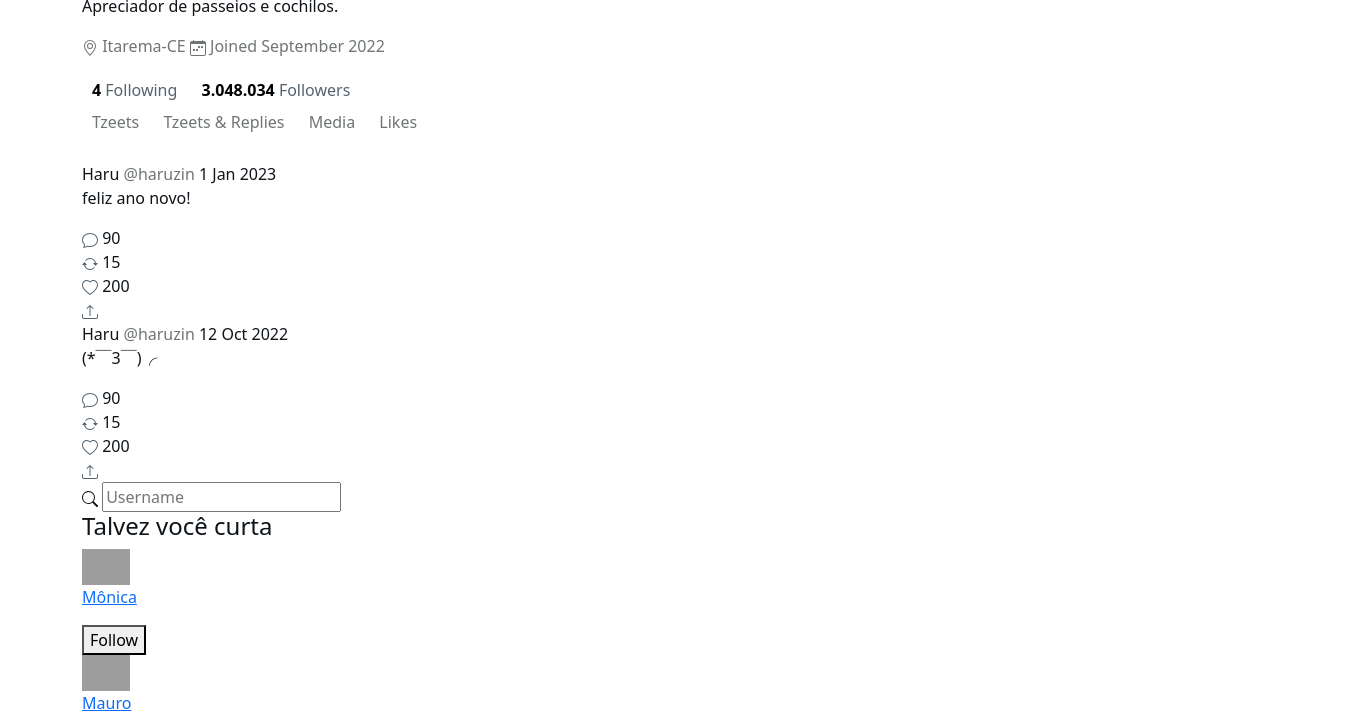
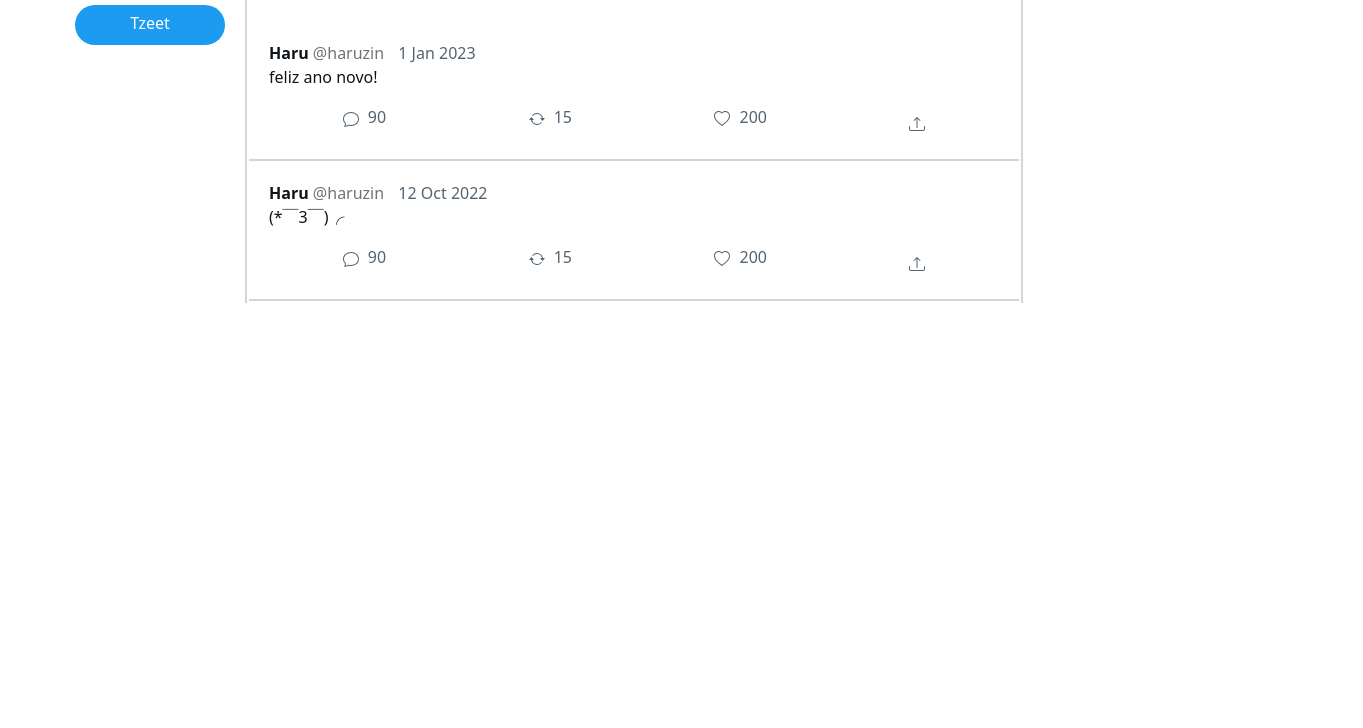
Before and after one commit to e-vie/lista-exerciciosWeb-tzeeter, a plain HTML site: page le03.html in a window 1280 px wide. Shown: the part 433-1161 px from the top of the page, 1363 px wide, since content can reach past the window. After the commit the page ends 800 px from the top, so only its background shows below. Drawn offline with nearby package versions, Linux system fonts and the light colour scheme; grey boxes are pictures that could not be loaded.

Commit message:
Update le03.html

```diff
--- a/le03.html
+++ b/le03.html
@@ -5,7 +5,7 @@
     <meta name="viewport" content="width=device-width, initial-scale=1.0">
     <link href="https://cdn.jsdelivr.net/npm/bootstrap@5.1.3/dist/css/bootstrap.min.css" rel="stylesheet" integrity="sha384-1BmE4kWBq78iYhFldvKuhfTAU6auU8tT94WrHftjDbrCEXSU1oBoqyl2QvZ6jIW3" crossorigin="anonymous">
     <title>Haru</title>
-    <link rel="stylesheet" href="le01.css" media="screen">
+    <link rel="stylesheet" href="le03.css" media="screen">
 
 </head>
 <body>
```
